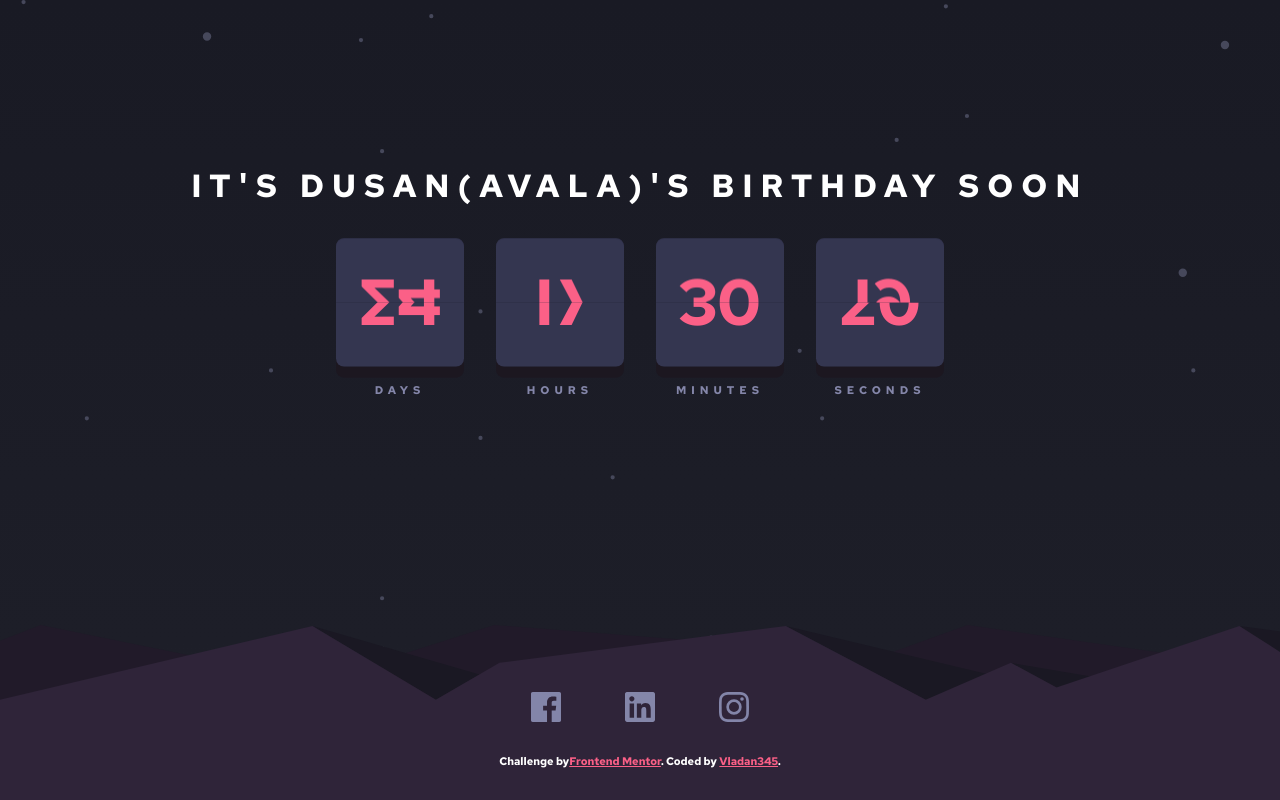
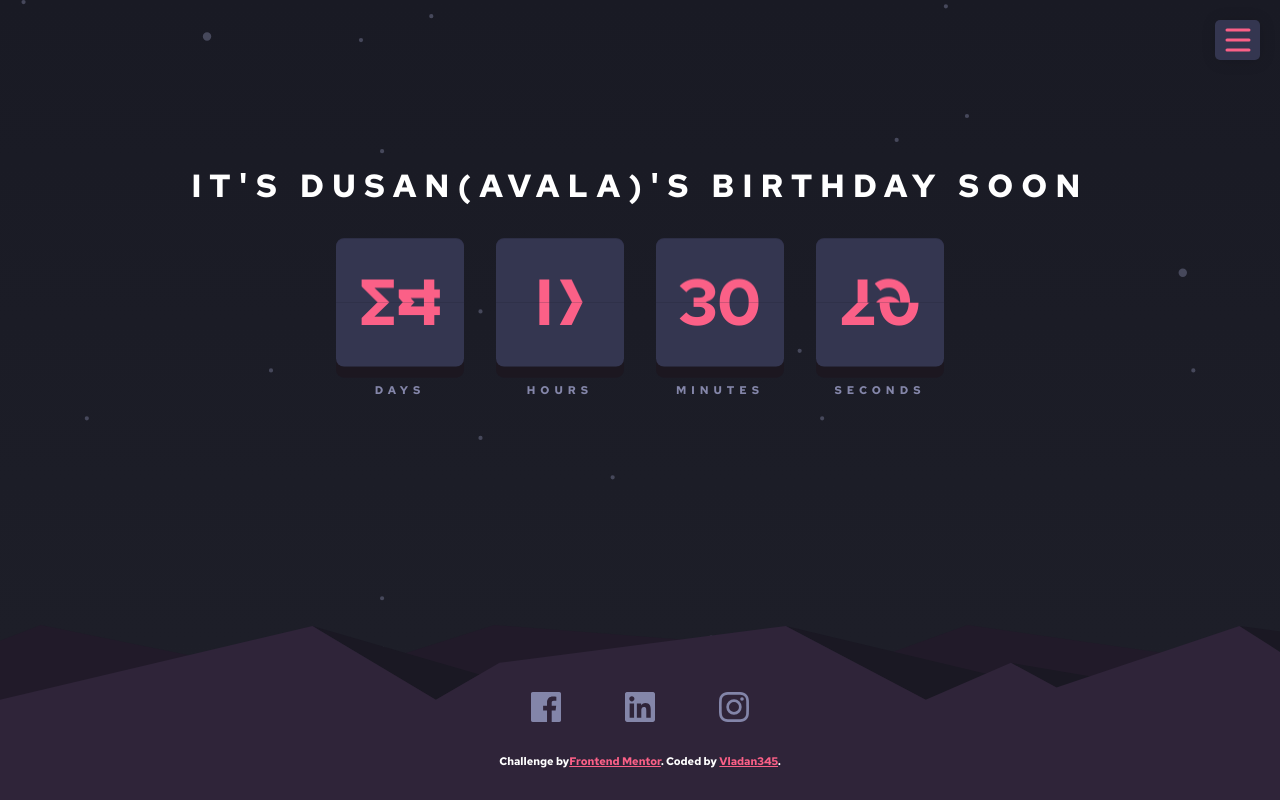
Before and after one commit to vladan345/itisyourbirthday, a Next.js app: page / in a window 1280 px wide. Built offline with nearby package versions, Linux system fonts and the light colour scheme.

Commit message:
make popup

```diff
--- /dev/null
+++ b/components/BirthdayList.js
@@ -0,0 +1,51 @@
+import { useState } from "react";
+import styles from "../styles/BirthdayList.module.css";
+import { birthdays } from "@/utils/getDate";
+function BirthdayList() {
+  const [opened, setOpened] = useState(false);
+
+  const date = new Date();
+
+  let day = date.getDate();
+  let month = date.getMonth() + 1;
+  let year = date.getFullYear();
+
+  return (
+    <>
+      <div className={`${styles.background} ${opened ? "bgOpened" : ""}`}>
+        <div className={`${styles.menu} ${opened ? "menuOpened" : ""}`}>
+          <div className={styles.menuHeader}>
+            <h3>Birthday list</h3>
+            <p className={styles.date}>
+              Current date is:
+              <br />
+              <span className={styles.dateNumber}>
+                {day}-{month}-{year}
+              </span>
+            </p>
+          </div>
+          <div className={styles.menuLabel}>
+            <p className={styles.name}>Name</p>
+            <div className={styles.menuDate}>
+              <p className={styles.menuMonth}>Month</p>
+              <p className={styles.menuDay}>Day</p>
+            </div>
+          </div>
+          <div className={styles.dataScroll}></div>
+        </div>
+      </div>
+      <div
+        className={`hamMenu ${opened ? "opened" : ""}`}
+        onClick={() => {
+          setOpened(!opened);
+        }}
+      >
+        <div></div>
+        <div></div>
+        <div></div>
+      </div>
+    </>
+  );
+}
+
+export default BirthdayList;
--- a/pages/index.js
+++ b/pages/index.js
@@ -2,6 +2,7 @@ import Head from "next/head";
 import styles from "@/styles/Home.module.css";
 import Clock from "@/components/Clock";
 import Footer from "@/components/Footer";
+import BirthdayList from "@/components/BirthdayList";
 
 export default function Home() {
   return (
@@ -15,6 +16,7 @@ export default function Home() {
       <div className={styles.App}>
         <Clock />
         <Footer />
+        <BirthdayList />
       </div>
     </>
   );
--- /dev/null
+++ b/styles/BirthdayList.module.css
@@ -0,0 +1,94 @@
+.background {
+  background-color: rgba(0, 0, 0, 0);
+  position: fixed;
+  width: 100%;
+  height: 100%;
+  transition: 0.3s;
+  top: 0;
+  left: 0;
+  z-index: 4;
+}
+
+/*Menu*/
+.menu {
+  transform: translate(-50%, -50%);
+  position: absolute;
+  top: 50%;
+  left: 50%;
+  border-radius: 20px;
+  background: hsl(240, 21%, 22%);
+  opacity: 0;
+  padding: 20px;
+  pointer-events: none;
+  transition: 0.3s;
+  max-width: 700px;
+  width: calc(100vw - 40px);
+}
+.menu h3 {
+  font-size: 2rem;
+  text-transform: uppercase;
+}
+.menuHeader {
+  display: flex;
+  justify-content: space-between;
+  align-items: center;
+  width: calc(100% - 20px);
+}
+.menuDate {
+  display: flex;
+  align-items: center;
+  text-align: right;
+}
+.date {
+  font-size: 1rem;
+  .date-number {
+    font-size: 1rem;
+    color: hsl(345, 95%, 68%);
+  }
+}
+.row {
+  display: flex;
+  justify-content: space-between;
+  align-items: center;
+  font-size: 1.2rem;
+  margin: 20px 0;
+
+  .menu-day {
+    color: hsl(345, 95%, 68%);
+    background: hsl(234, 17%, 12%);
+    width: 40px;
+    border-radius: 5px;
+    margin-left: 50px;
+    text-align: center;
+  }
+}
+
+.menuLabel {
+  display: flex;
+  justify-content: space-between;
+  align-items: center;
+  font-size: 1.2rem;
+  color: hsl(345, 95%, 68%);
+  margin: 20px 0;
+  margin-right: 20px;
+  .menu-day {
+    margin-left: 50px;
+  }
+}
+.dataScroll {
+  width: 100%;
+  height: 325px;
+  overflow-y: scroll;
+  padding-right: 10px;
+}
+.dataScroll::-webkit-scrollbar {
+  width: 10px;
+}
+.dataScroll::-webkit-scrollbar-track {
+  background-color: hsl(234, 17%, 12%);
+  border-radius: 25px;
+}
+.dataScroll::-webkit-scrollbar-thumb {
+  background: hsl(236, 21%, 26%);
+  border-radius: 25px;
+}
--- a/styles/globals.css
+++ b/styles/globals.css
@@ -21,6 +21,61 @@ h2 {
   height: 7rem;
   line-height: 7rem;
 }
+
+div.bgOpened {
+  background-color: rgba(0, 0, 0, 0.7);
+  pointer-events: auto;
+}
+
+.hamMenu {
+  width: 45px;
+  height: 40px;
+  background-color: hsl(236, 21%, 26%);
+  border-radius: 5px;
+  cursor: pointer;
+  position: absolute;
+  top: 20px;
+  right: 20px;
+  z-index: 11;
+  box-shadow: 1px 1px 15px 1px rgba(0, 0, 0, 0.1);
+}
+.hamMenu div {
+  height: 3px;
+  border-radius: 100px;
+  background-color: hsl(345, 95%, 68%);
+  width: 25px;
+  display: block;
+  transition: 0.3s;
+  position: absolute;
+  left: 50%;
+  transform: translate(-50%, -50%);
+  transform-origin: center center;
+}
+.hamMenu div:nth-of-type(1) {
+  top: 10px;
+}
+.hamMenu div:nth-of-type(2) {
+  top: 50%;
+}
+.hamMenu div:nth-of-type(3) {
+  top: calc(100% - 10px);
+}
+.opened div:nth-of-type(1) {
+  transform: translate(-50%, -50%) rotateZ(45deg);
+  top: 50%;
+}
+.opened div:nth-of-type(2) {
+  opacity: 0;
+}
+.opened div:nth-of-type(3) {
+  top: 50%;
+  transform: translate(-50%, -50%) rotateZ(-45deg);
+}
+div.menuOpened {
+  opacity: 1;
+  pointer-events: auto;
+}
+
 .topFront {
   border-radius: 0.5rem 0.5rem 0 0;
   background: #2c2c44;
--- a/utils/getDate.js
+++ b/utils/getDate.js
@@ -1,5 +1,5 @@
 var year = new Date().getFullYear();
-let birthdays = [
+export let birthdays = [
   {
     year: year,
     name: "Tara",
```
